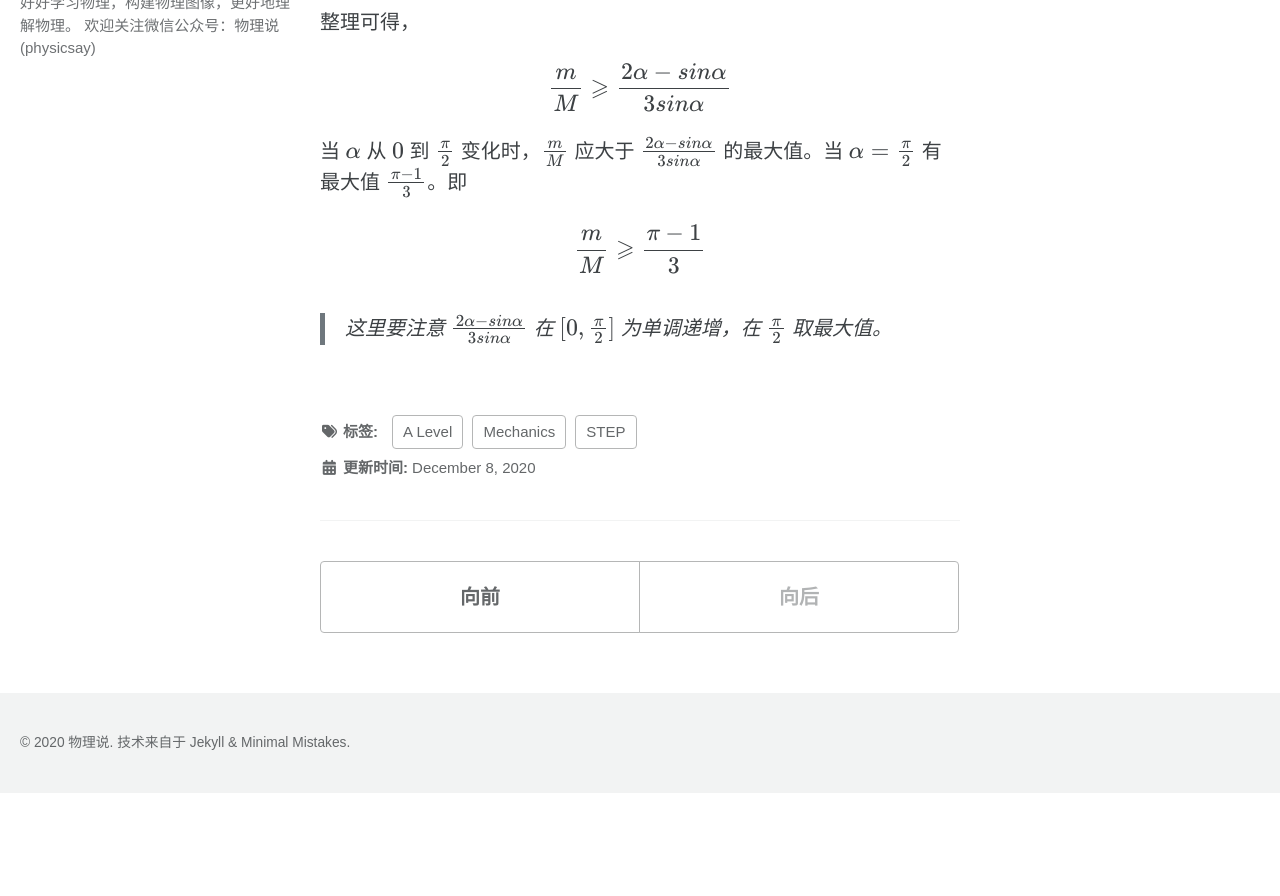
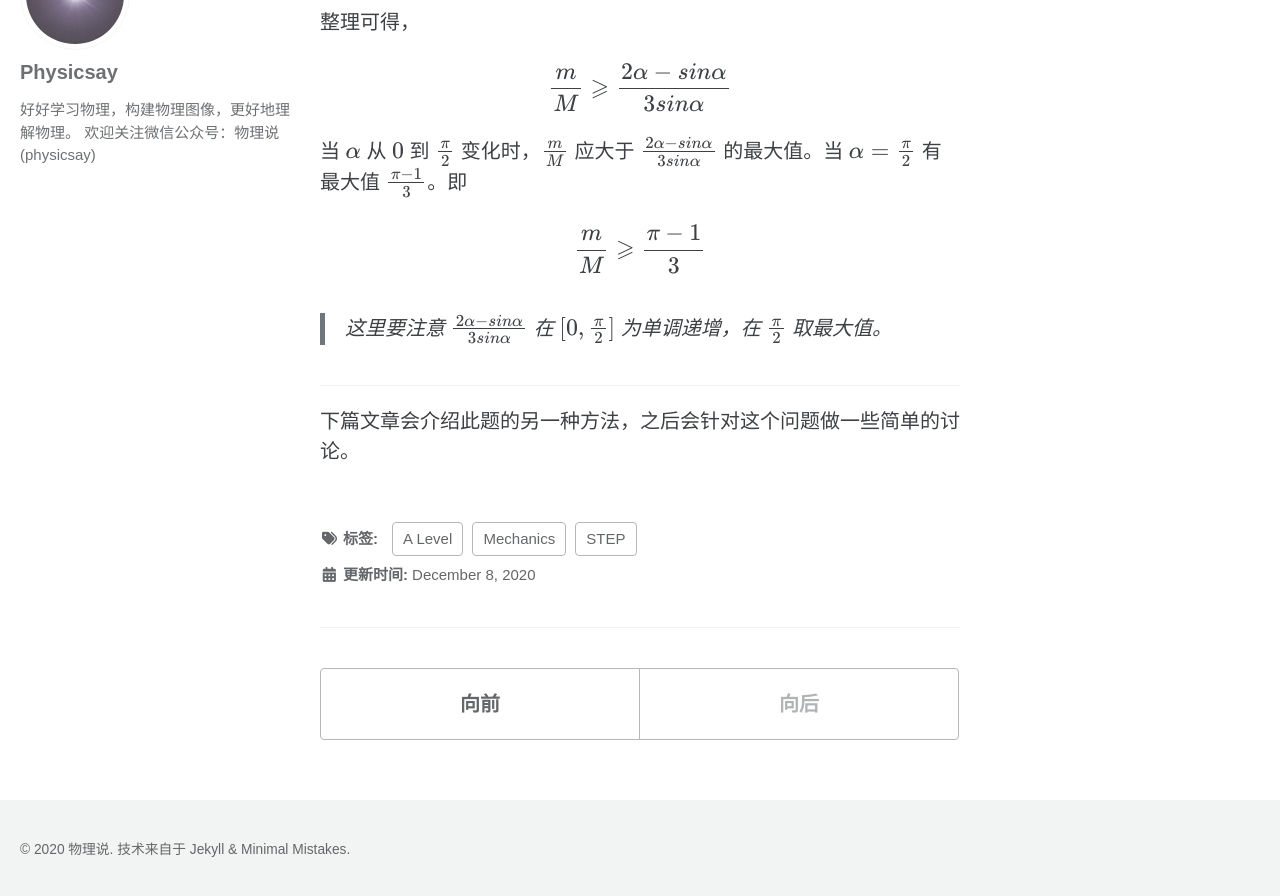
Before and after one commit to physicsay/physicsay-physicsay.github.io, a Jekyll site: the page built from _posts/2020-12-08-step-3-mechanics-2010-9-solution-1.md, in a window 1280 px wide and 900 px high, scrolled down 4059 px. Shown: the top 896 px of the window. Built offline with Jekyll 4.4.1, drawn with Linux system fonts in a browser that asks for light colours; cached includes are drawn as plain includes; nearby versions of some CDN libraries; formulas are drawn with MathJax 3; before the commit the page ends 4852 px from its top, so only the background shows below that.

Commit message:
revise bugs

```diff
--- a/_posts/2020-12-08-step-3-mechanics-2010-9-solution-1.md
+++ b/_posts/2020-12-08-step-3-mechanics-2010-9-solution-1.md
@@ -118,3 +118,7 @@ $$
 $$
 
 > 这里要注意 $\frac{2\alpha-sin\alpha}{3sin\alpha} $ 在 $[0, \frac{\pi}{2}]$ 为单调递增，在 $\frac{\pi}{2}$ 取最大值。
+
+---
+
+下篇文章会介绍此题的另一种方法，之后会针对这个问题做一些简单的讨论。
```
